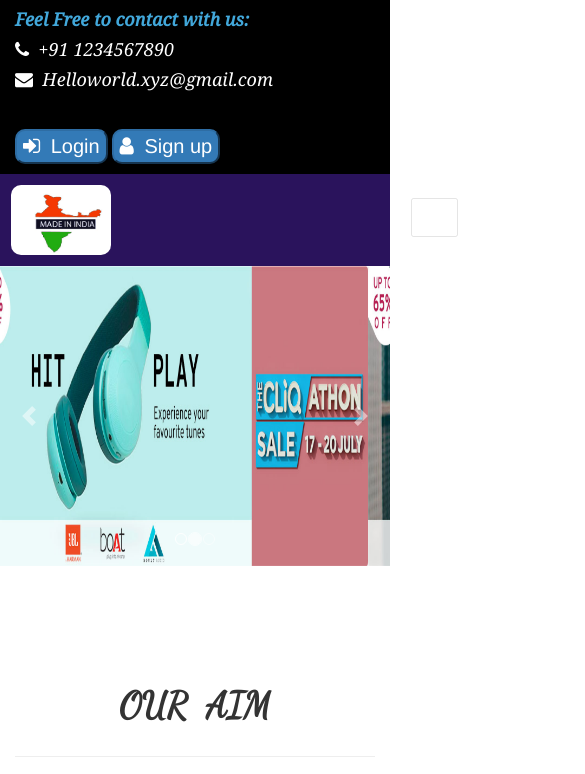
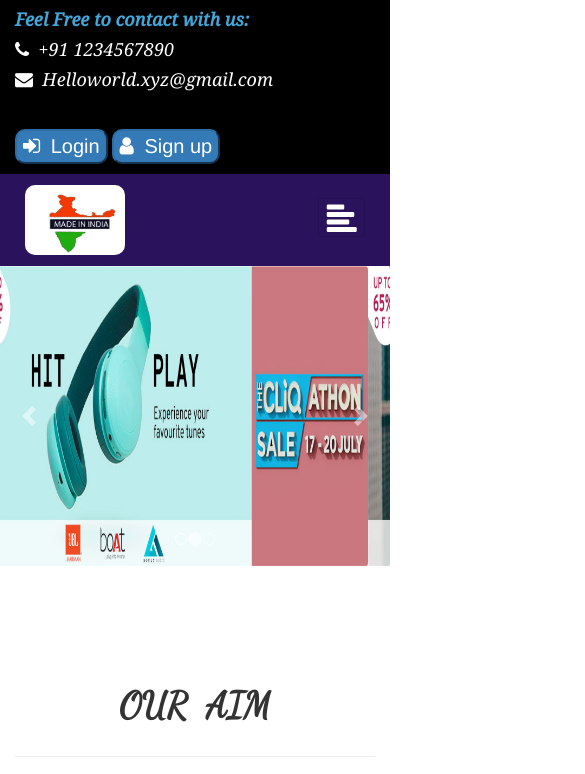
Before and after one commit to shrinitg/Frontend_Made-in-india-product-landing-page_GSBSP-MI14, a plain HTML site: page index.html in a window 390 px wide. Shown: the top 774 px of the page, 585 px wide, since content can reach past the window. Drawn offline with nearby package versions, Linux system fonts and the light colour scheme.

Commit message:
Update index.css

```diff
--- a/index.css
+++ b/index.css
@@ -43,12 +43,11 @@ input::placeholder { /* Chrome/Opera/Safari */
   color: #000;
 }
 
-@media only screen and (max-width: 1000px) {
+@media only screen and (max-width: 600px) {
   .logo_image {
-    margin-right: 500px;
+    margin-right: 180px;
   }
   .navbar-toggler{
-  	margin-left: 400px;
-  	margin-top: -120px;
+  	margin-top: -50px;
   }
 }
```
